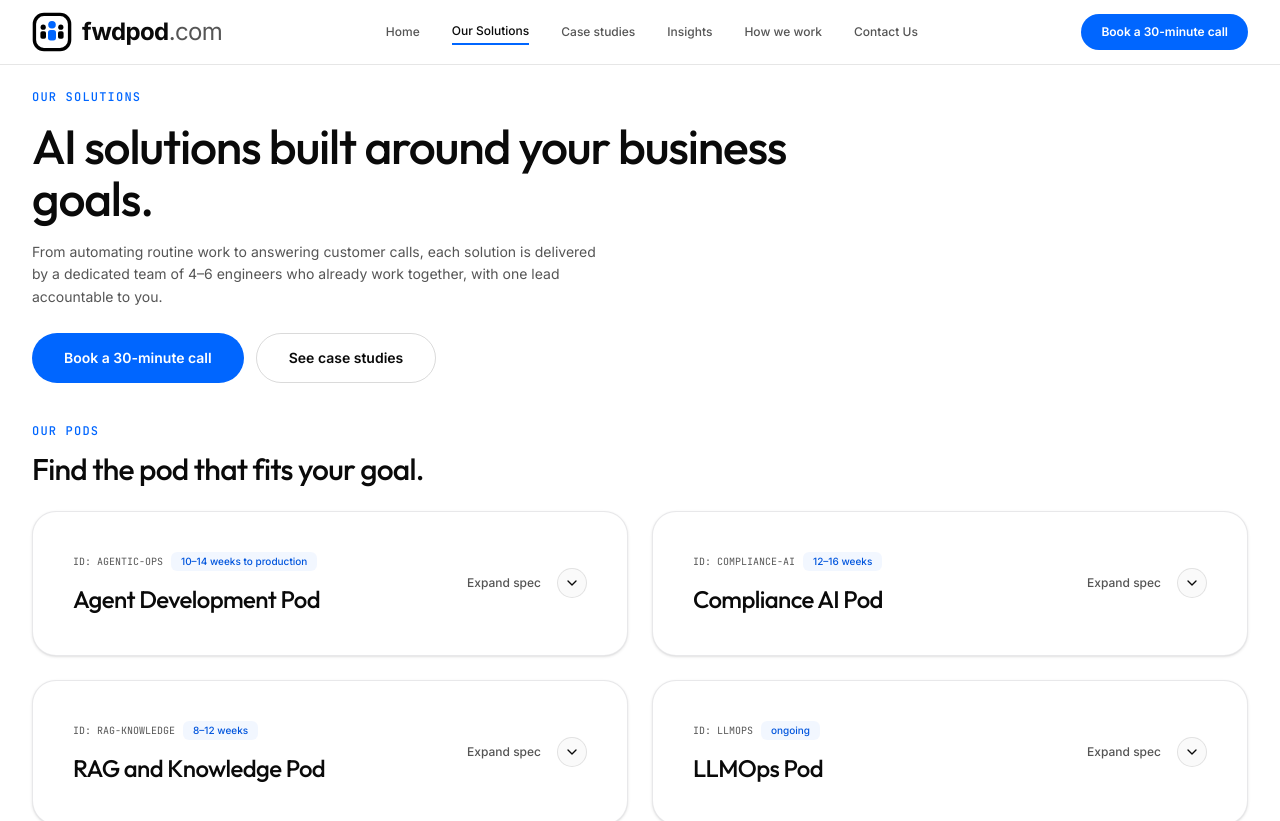
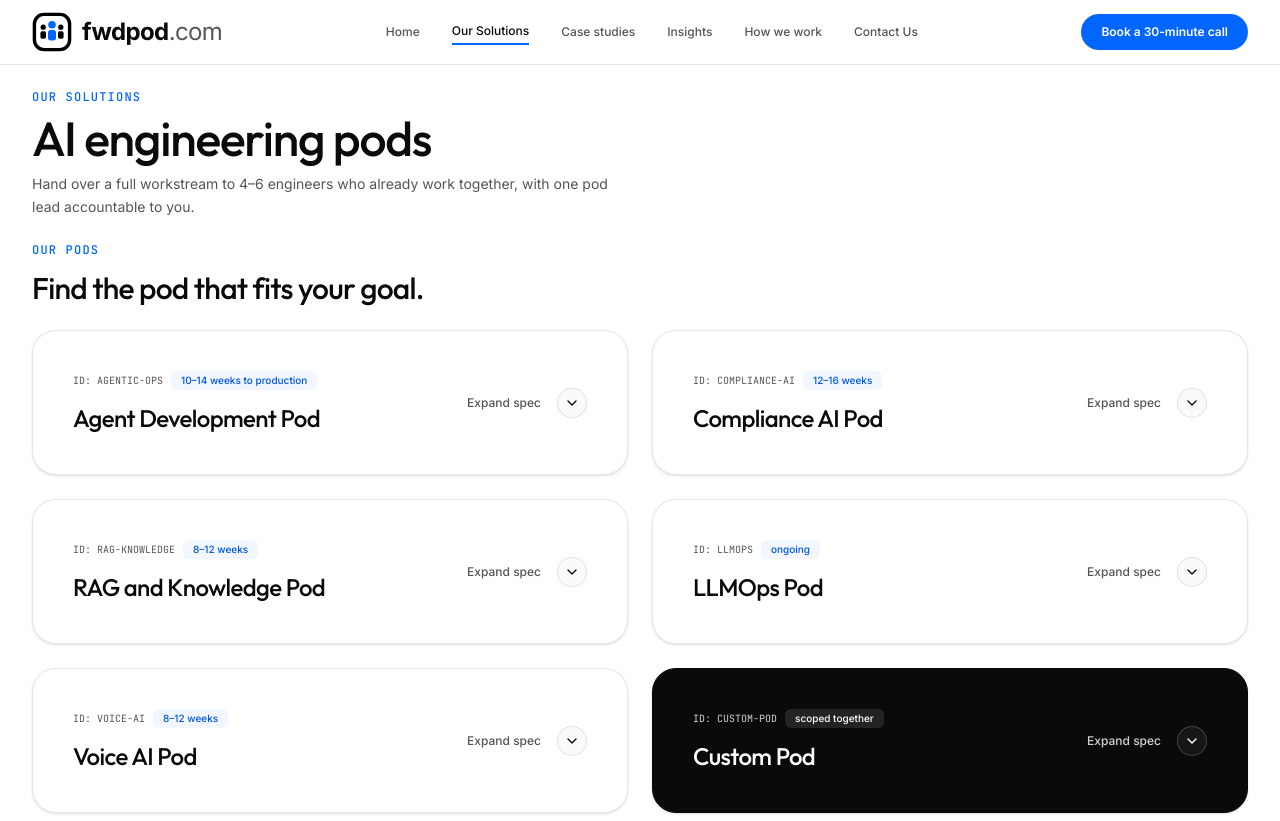
Before and after one commit to Nextdot-development/fwdpod, a React (Vite) app: page /our-solutions in a window 1280 px wide. Shown: the top 821 px of the page. Built offline with nearby package versions, Linux system fonts and the light colour scheme.

Commit message:
Our Solutions: bring back the simpler AI engineering pods heading
Heading and intro line as on the earlier catalogue page; the hero's book
and case-study buttons are removed (each pod still has its own).

Co-Authored-By: Claude Opus 5.5 <noreply@anthropic.com>

```diff
--- a/src/components/SolutionsView.tsx
+++ b/src/components/SolutionsView.tsx
@@ -3,7 +3,7 @@ import { Link, useLocation } from 'react-router-dom';
 import { ArrowRight, Check, ChevronDown } from 'lucide-react';
 import SEO from './SEO';
 import PricingSection from './marketing/PricingSection';
-import { BookingLink, card, cardHover, primaryButton, secondaryButton, sectionClass, SectionHeading } from './marketing/ui';
+import { BookingLink, card, cardHover, primaryButton, sectionClass, SectionHeading } from './marketing/ui';
 import { PODS, type Pod } from '../content/pods';
 import { trackCtaClick } from '../utils/analytics';
 
@@ -195,25 +195,18 @@ export default function SolutionsView(_props: SolutionsViewProps) {
       <SEO title={PAGE_TITLE} description={PAGE_DESCRIPTION} jsonLd={SOLUTIONS_JSON_LD} />
 
       {/* 1. Intro */}
-      <section className="pt-2 space-y-4 max-w-3xl" aria-labelledby="solutions-heading">
+      <section className="pt-2 space-y-2 max-w-3xl" aria-labelledby="solutions-heading">
         <span className="text-[#0066FF] text-xs font-mono font-medium uppercase tracking-widest block">Our Solutions</span>
         <h1 id="solutions-heading" className="text-4xl md:text-5xl font-display font-medium tracking-tight text-[#0A0A0A] leading-[1.08]">
-          AI solutions built around your business goals.
+          AI engineering pods
         </h1>
         <p className="text-sm text-[#555555] max-w-xl leading-relaxed">
-          From automating routine work to answering customer calls, each solution is delivered by a dedicated team of
-          4–6 engineers who already work together, with one lead accountable to you.
+          Hand over a full workstream to 4–6 engineers who already work together, with one pod lead accountable to you.
         </p>
-        <div className="flex flex-wrap gap-3 pt-2">
-          <BookingLink label="Book a 30-minute call" source="solutions hero" className={primaryButton} />
-          <Link to="/case-studies" onClick={() => trackCtaClick('See case studies (solutions hero)', '/case-studies')} className={secondaryButton}>
-            See case studies
-          </Link>
-        </div>
       </section>
 
       {/* 2. Solutions */}
-      <section aria-labelledby="pods-heading" className="flex flex-col gap-6 pt-10 pb-12 md:pb-16">
+      <section aria-labelledby="pods-heading" className="flex flex-col gap-6 pt-6 pb-12 md:pb-16">
         <SectionHeading id="pods-heading" label="Our pods" title="Find the pod that fits your goal." />
         {/* Two independent columns, so opening a card doesn't stretch the one beside it */}
         <div className="grid grid-cols-1 md:grid-cols-2 gap-6 items-start">
```
